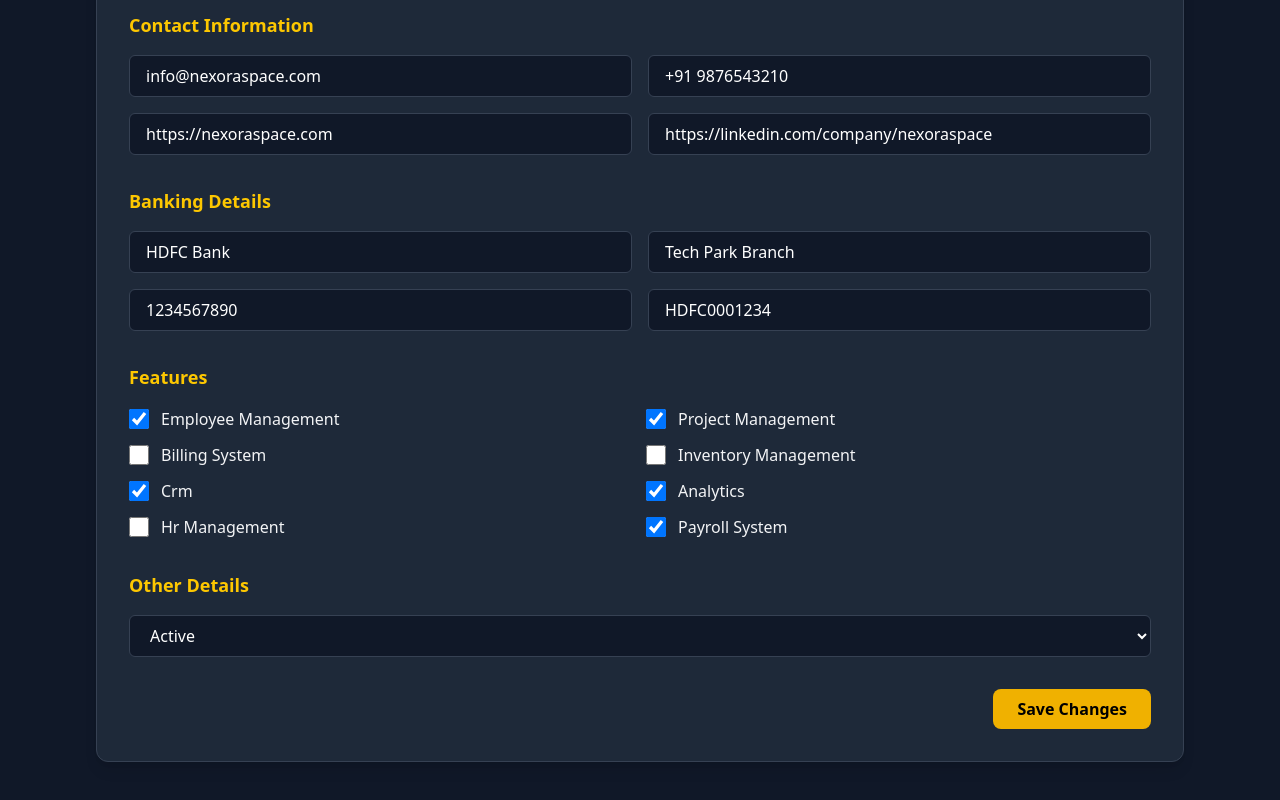
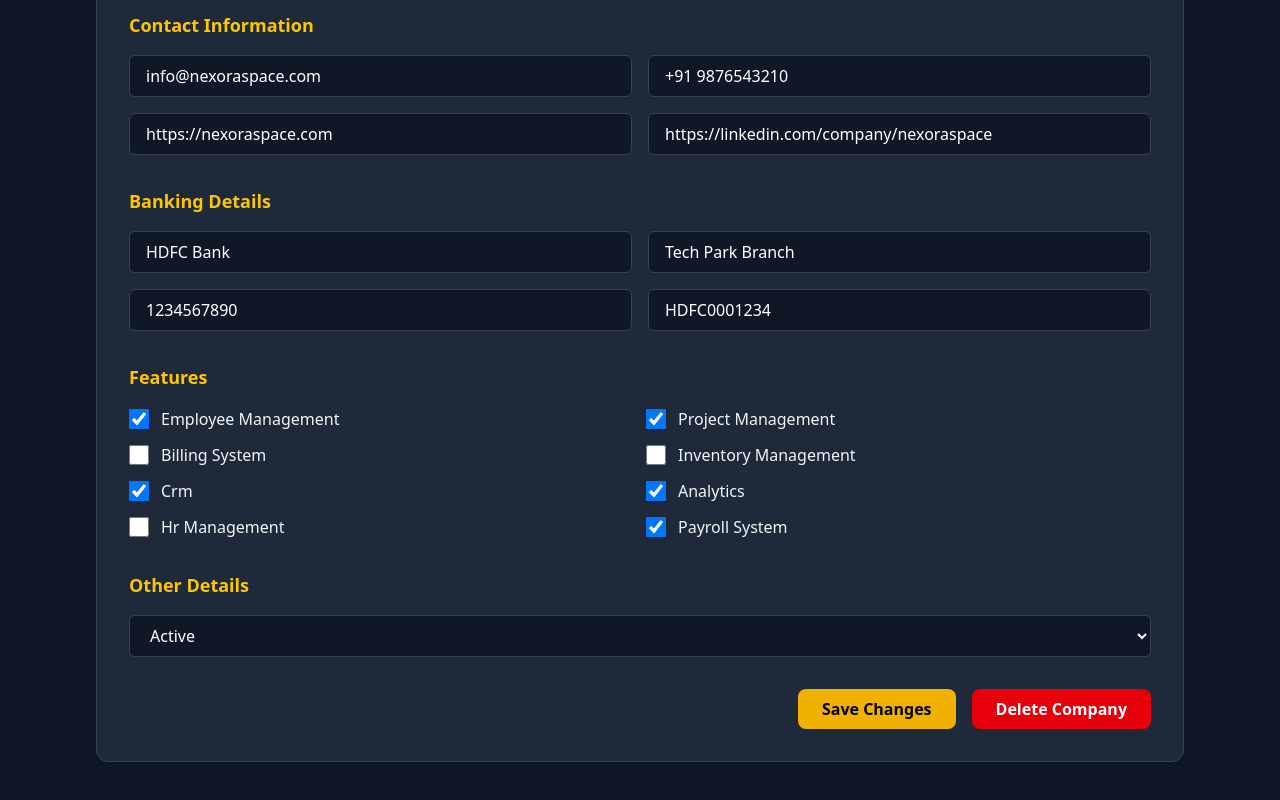
Before and after one commit to vishal-r-sharma/NexoraSpace, a React (Vite) app in the folder nexoraspace-frontend/: page /system/company-profile in a window 1280 px wide. Shown: the part 1518-2318 px from the top of the page. Built offline with nearby package versions, Linux system fonts and the light colour scheme.

Commit message:
add delete option

```diff
--- a/nexoraspace-frontend/src/components/SystemaAdminCompanyProfile.jsx
+++ b/nexoraspace-frontend/src/components/SystemaAdminCompanyProfile.jsx
@@ -68,6 +68,17 @@ export default function SystemAdminCompanyProfile() {
     console.log("Updated Features:", features);
   };
 
+  const handleDelete = () => {
+    const confirmDelete = window.confirm(
+      `Are you sure you want to delete the company "${formData.companyName}"?`
+    );
+    if (confirmDelete) {
+      console.log("Company Deleted:", formData.companyName);
+      // 🔹 Here you can call your backend API to delete the company
+      alert("Company deleted successfully!");
+    }
+  };
+
   return (
     <div className="min-h-screen" style={{ backgroundColor: "#101828" }}>
       <SystemAdminNavbar />
@@ -100,7 +111,8 @@ export default function SystemAdminCompanyProfile() {
           <div className="flex flex-col items-center text-center">
             <span className="font-semibold text-gray-300">Status</span>
             <span
-                            className={`mt-1 px-2 sm:px-3 py-0.5 sm:py-1 rounded-full text-[10px] sm:text-xs font-semibold text-center w-fit ${formData.status === "Active"
+              className={`mt-1 px-2 sm:px-3 py-0.5 sm:py-1 rounded-full text-[10px] sm:text-xs font-semibold text-center w-fit ${
+                formData.status === "Active"
                   ? "bg-green-600 text-white"
                   : "bg-red-600 text-white"
               }`}
@@ -211,7 +223,8 @@ export default function SystemAdminCompanyProfile() {
             />
           </Section>
 
-                    <div className="flex gap-3 sm:gap-4 justify-end">
+          {/* Buttons */}
+          <div className="flex flex-col sm:flex-row gap-3 sm:gap-4 justify-end">
             <motion.button
               whileHover={{ scale: 1.03 }}
               whileTap={{ scale: 0.97 }}
@@ -219,6 +232,16 @@ export default function SystemAdminCompanyProfile() {
               className="px-4 sm:px-6 py-2 rounded-lg bg-yellow-500 text-black font-semibold hover:bg-yellow-400 transition text-sm sm:text-base"
             >
               Save Changes
+            </motion.button>
+
+            <motion.button
+              whileHover={{ scale: 1.03 }}
+              whileTap={{ scale: 0.97 }}
+              type="button"
+              onClick={handleDelete}
+              className="px-4 sm:px-6 py-2 rounded-lg bg-red-600 text-white font-semibold hover:bg-red-500 transition text-sm sm:text-base"
+            >
+              Delete Company
             </motion.button>
           </div>
         </form>
@@ -230,7 +253,9 @@ export default function SystemAdminCompanyProfile() {
 /* 🔹 Reusable Components */
 const Section = ({ title, children }) => (
   <div>
-        <h2 className="text-base sm:text-lg font-semibold mb-3 sm:mb-4 text-yellow-400">{title}</h2>
+    <h2 className="text-base sm:text-lg font-semibold mb-3 sm:mb-4 text-yellow-400">
+      {title}
+    </h2>
     {children}
   </div>
 );
```
Lines whose indentation alone changed are shown as unchanged.
